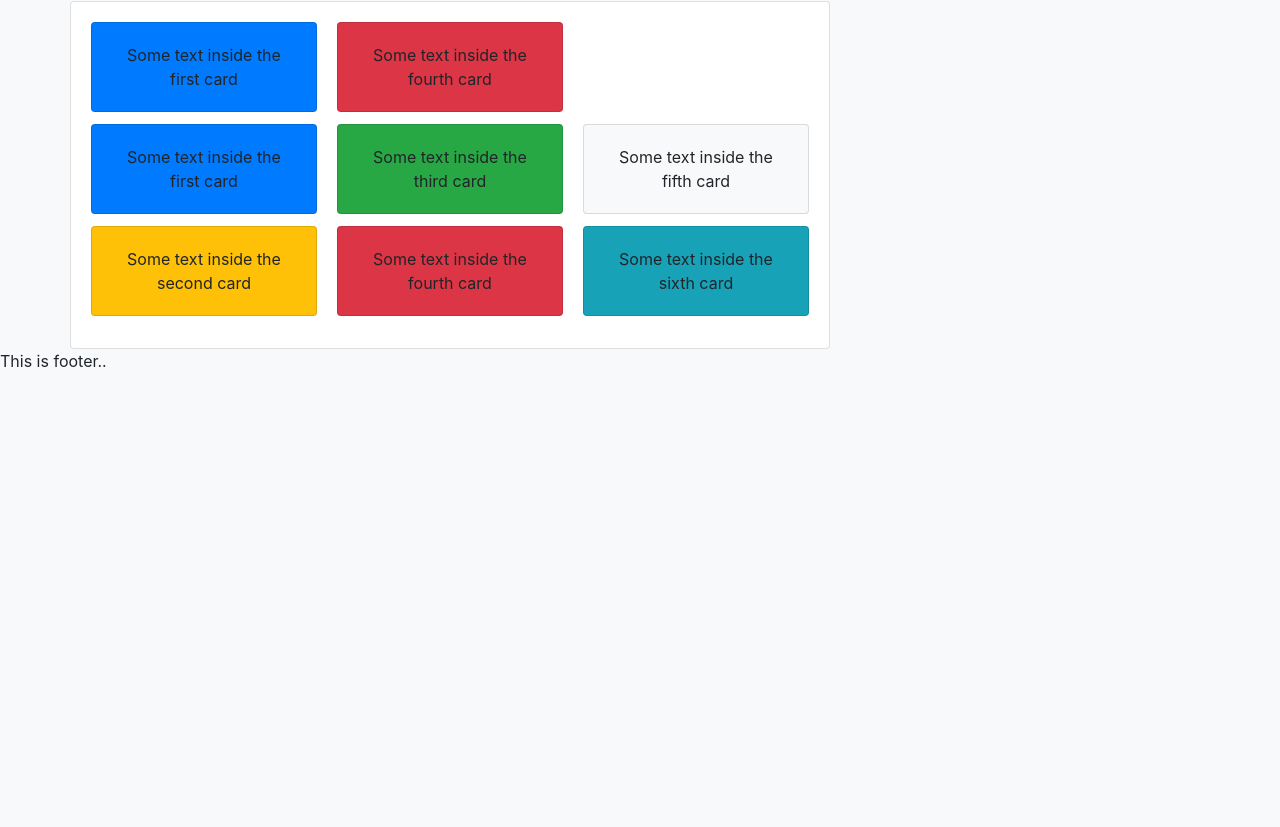
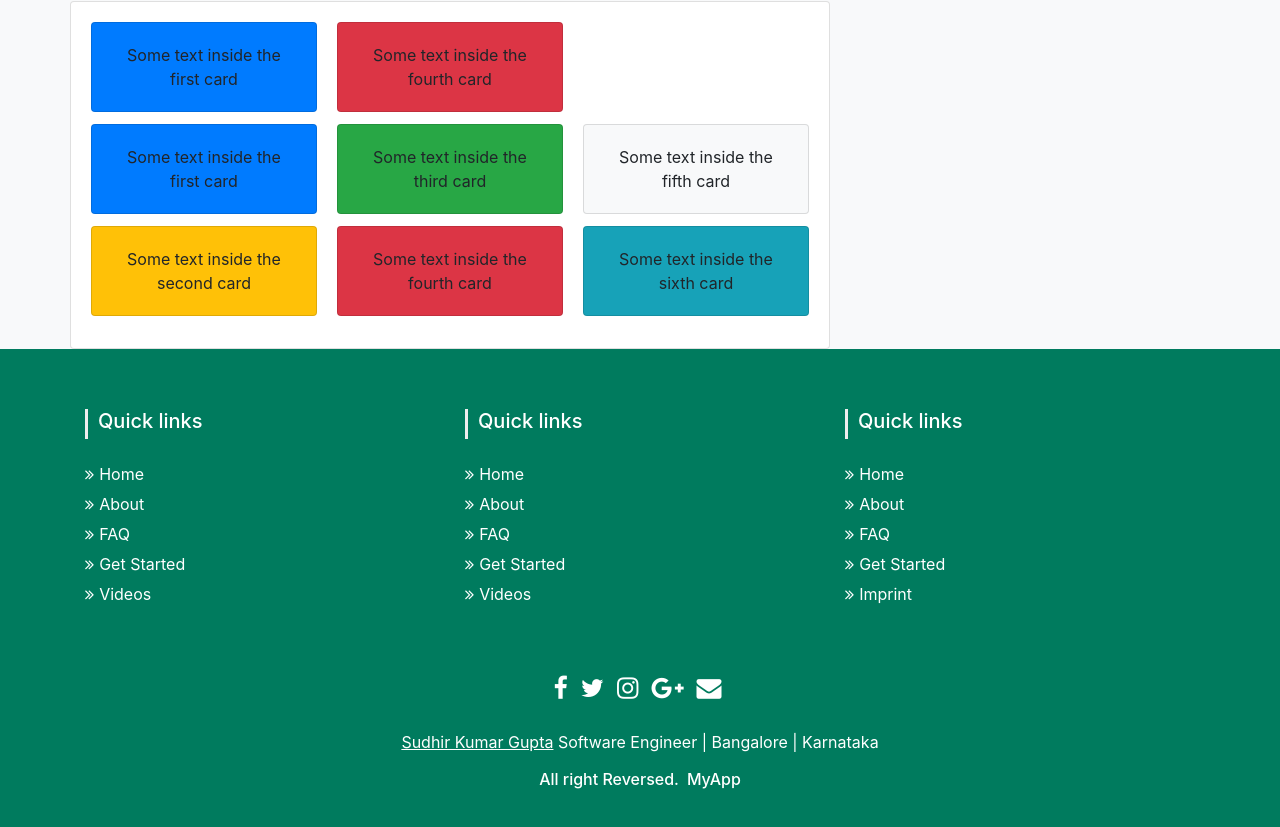
Before and after one commit to IAmSudhirGupta/my-app, an Angular app: page / in a window 1280 px wide. Shown: the part 905-1732 px from the top of the page. Before the commit the page ends 1294 px from the top, so only its background shows below. Built offline with nearby package versions, Linux system fonts and the light colour scheme.

Commit message:
added footer design

```diff
--- a/src/app/app.component.css
+++ b/src/app/app.component.css
@@ -0,0 +1,3 @@
+.margin-content {
+    margin-top: 60px;
+}
--- a/src/app/app.component.html
+++ b/src/app/app.component.html
@@ -1,17 +1,15 @@
-<!-- <div class="container-fluid"> -->
 <!-- include header/navbar content   -->
 <app-navbar></app-navbar>
 
 <div class="container">
     <div class="row">
-        <div class="col-md-8">
+        <div class="col-md-8 margin-content">
             <app-content-left></app-content-left>
         </div>
-        <div class="col-md-4">
+        <div class="col-md-4 margin-content">
             <app-content-right></app-content-right>
         </div>
     </div>
 </div>
 <!-- include footer component -->
 <app-footer></app-footer>
-<!-- </div> -->
--- a/src/app/components/footer/footer.component.css
+++ b/src/app/components/footer/footer.component.css
@@ -0,0 +1,85 @@
+section {
+    padding: 60px 0;
+}
+
+section .section-title {
+    text-align: center;
+    color: #007b5e;
+    margin-bottom: 50px;
+    text-transform: uppercase;
+}
+
+#footer {
+    background: #007b5e !important;
+}
+
+#footer h5 {
+    padding-left: 10px;
+    border-left: 3px solid #eeeeee;
+    padding-bottom: 6px;
+    margin-bottom: 20px;
+    color: #ffffff;
+}
+
+#footer a {
+    color: #ffffff;
+    text-decoration: none !important;
+    background-color: transparent;
+    -webkit-text-decoration-skip: objects;
+}
+
+#footer ul.social li {
+    padding: 3px 0;
+}
+
+#footer ul.social li a i {
+    margin-right: 5px;
+    font-size: 25px;
+    -webkit-transition: .5s all ease;
+    -moz-transition: .5s all ease;
+    transition: .5s all ease;
+}
+
+#footer ul.social li:hover a i {
+    font-size: 30px;
+    margin-top: -10px;
+}
+
+#footer ul.social li a,
+#footer ul.quick-links li a {
+    color: #ffffff;
+}
+
+#footer ul.social li a:hover {
+    color: #eeeeee;
+}
+
+#footer ul.quick-links li {
+    padding: 3px 0;
+    -webkit-transition: .5s all ease;
+    -moz-transition: .5s all ease;
+    transition: .5s all ease;
+}
+
+#footer ul.quick-links li:hover {
+    padding: 3px 0;
+    margin-left: 5px;
+    font-weight: 700;
+}
+
+#footer ul.quick-links li a i {
+    margin-right: 5px;
+}
+
+#footer ul.quick-links li:hover a i {
+    font-weight: 700;
+}
+
+@media (max-width:767px) {
+    #footer h5 {
+        padding-left: 0;
+        border-left: transparent;
+        padding-bottom: 0px;
+        margin-bottom: 10px;
+    }
+}
--- a/src/app/components/footer/footer.component.html
+++ b/src/app/components/footer/footer.component.html
@@ -1,7 +1,57 @@
 <footer class="footer">
-    <div class="content has-text-centered">
-        <p>
-            This is footer..
-        </p>
-    </div>
+    <section id="footer">
+        <div class="container">
+            <div class="row text-center text-xs-center text-sm-left text-md-left">
+                <div class="col-xs-12 col-sm-4 col-md-4">
+                    <h5>Quick links</h5>
+                    <ul class="list-unstyled quick-links">
+                        <li><a href="javascript:void();"><i class="fa fa-angle-double-right"></i>Home</a></li>
+                        <li><a href="javascript:void();"><i class="fa fa-angle-double-right"></i>About</a></li>
+                        <li><a href="javascript:void();"><i class="fa fa-angle-double-right"></i>FAQ</a></li>
+                        <li><a href="javascript:void();"><i class="fa fa-angle-double-right"></i>Get Started</a></li>
+                        <li><a href="javascript:void();"><i class="fa fa-angle-double-right"></i>Videos</a></li>
+                    </ul>
+                </div>
+                <div class="col-xs-12 col-sm-4 col-md-4">
+                    <h5>Quick links</h5>
+                    <ul class="list-unstyled quick-links">
+                        <li><a href="javascript:void();"><i class="fa fa-angle-double-right"></i>Home</a></li>
+                        <li><a href="javascript:void();"><i class="fa fa-angle-double-right"></i>About</a></li>
+                        <li><a href="javascript:void();"><i class="fa fa-angle-double-right"></i>FAQ</a></li>
+                        <li><a href="javascript:void();"><i class="fa fa-angle-double-right"></i>Get Started</a></li>
+                        <li><a href="javascript:void();"><i class="fa fa-angle-double-right"></i>Videos</a></li>
+                    </ul>
+                </div>
+                <div class="col-xs-12 col-sm-4 col-md-4">
+                    <h5>Quick links</h5>
+                    <ul class="list-unstyled quick-links">
+                        <li><a href="javascript:void();"><i class="fa fa-angle-double-right"></i>Home</a></li>
+                        <li><a href="javascript:void();"><i class="fa fa-angle-double-right"></i>About</a></li>
+                        <li><a href="javascript:void();"><i class="fa fa-angle-double-right"></i>FAQ</a></li>
+                        <li><a href="javascript:void();"><i class="fa fa-angle-double-right"></i>Get Started</a></li>
+                        <li><a href="https://wwwe.sunlimetech.com" title="Design and developed by"><i class="fa fa-angle-double-right"></i>Imprint</a></li>
+                    </ul>
+                </div>
+            </div>
+            <div class="row">
+                <div class="col-xs-12 col-sm-12 col-md-12 mt-2 mt-sm-5">
+                    <ul class="list-unstyled list-inline social text-center">
+                        <li class="list-inline-item"><a href="javascript:void();"><i class="fa fa-facebook"></i></a></li>
+                        <li class="list-inline-item"><a href="javascript:void();"><i class="fa fa-twitter"></i></a></li>
+                        <li class="list-inline-item"><a href="javascript:void();"><i class="fa fa-instagram"></i></a></li>
+                        <li class="list-inline-item"><a href="javascript:void();"><i class="fa fa-google-plus"></i></a></li>
+                        <li class="list-inline-item"><a href="javascript:void();" target="_blank"><i class="fa fa-envelope"></i></a></li>
+                    </ul>
+                </div>
+                <hr>
+            </div>
+            <div class="row">
+                <div class="col-xs-12 col-sm-12 col-md-12 mt-2 mt-sm-2 text-center text-white">
+                    <p><u><a href="#">Sudhir Kumar Gupta</a></u> Software Engineer | Bangalore | Karnataka</p>
+                    <p class="h6"> All right Reversed.<a class="text-green ml-2" href="#" target="_blank">MyApp</a></p>
+                </div>
+                <hr>
+            </div>
+        </div>
+    </section>
 </footer>
--- a/src/app/components/navbar/navbar.component.css
+++ b/src/app/components/navbar/navbar.component.css
@@ -3,5 +3,8 @@
 }
 
 nav {
+    width: 100%;
+    position: fixed;
+    z-index: 1;
     max-height: 60px;
 }
--- a/src/app/components/navbar/navbar.component.html
+++ b/src/app/components/navbar/navbar.component.html
@@ -1,15 +1,10 @@
 <header>
     <nav class="navbar navbar-expand-lg navbar-light bg-light">
-        <nav class="navbar navbar-light bg-light">
-            <a class="navbar-brand" href="#">
-                <img src="https://fiverr-res.cloudinary.com/images/t_main1,q_auto,f_auto/gigs/3610583/original/aef281b1031205da07c337045f432b0142d009ea/do-classy-logo-design-week.png" width="30" height="30" class="d-inline-block align-top" alt=""> My
-                App
-            </a>
-        </nav>
+        <a class="navbar-brand" href="#">
+            <img src="https://fiverr-res.cloudinary.com/images/t_main1,q_auto,f_auto/gigs/3610583/original/aef281b1031205da07c337045f432b0142d009ea/do-classy-logo-design-week.png" width="30" height="30" class="d-inline-block align-top" alt=""> My App
+        </a>
         <button class="navbar-toggler" type="button" data-toggle="collapse" data-target="#navbarSupportedContent" aria-controls="navbarSupportedContent" aria-expanded="false" aria-label="Toggle navigation">
-    <span class="navbar-toggler-icon"></span>
   </button>
-
         <div class="collapse navbar-collapse" id="navbarSupportedContent">
             <ul class="navbar-nav mr-auto">
                 <li class="nav-item active">
```
